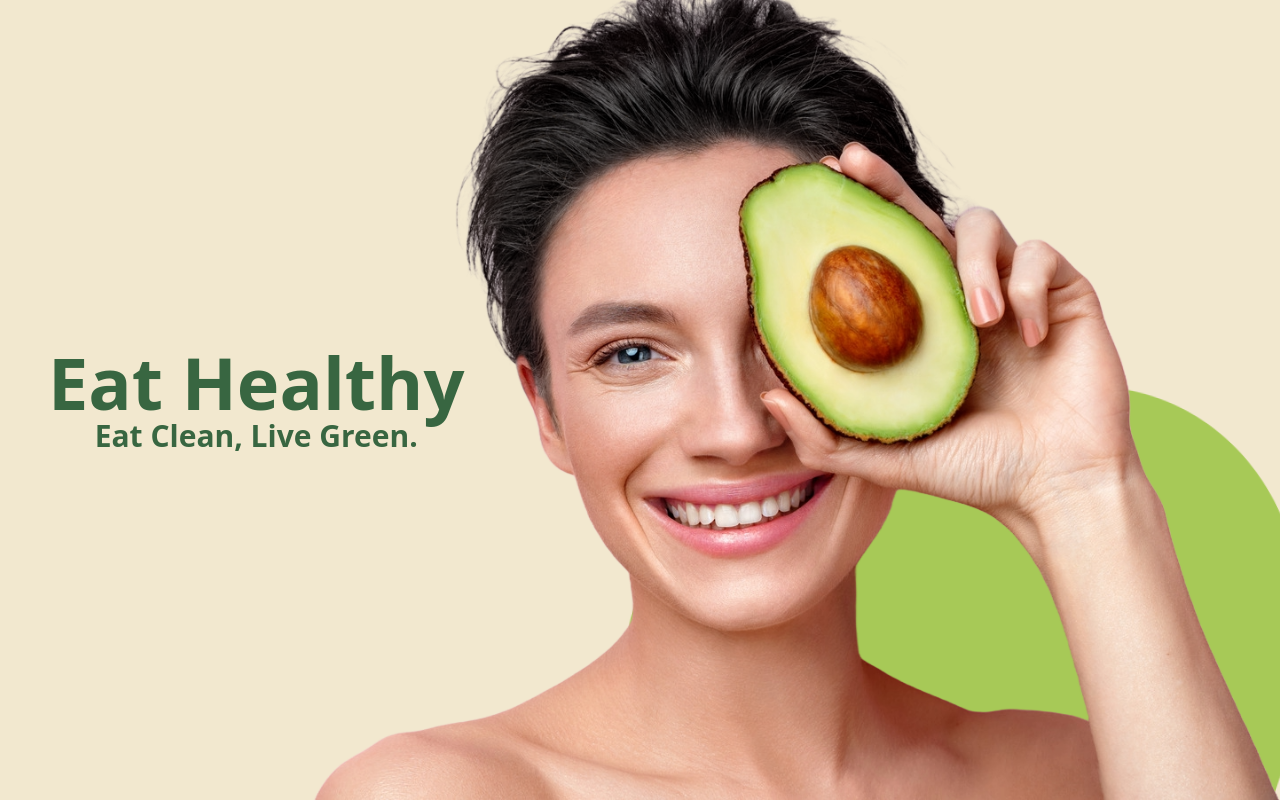
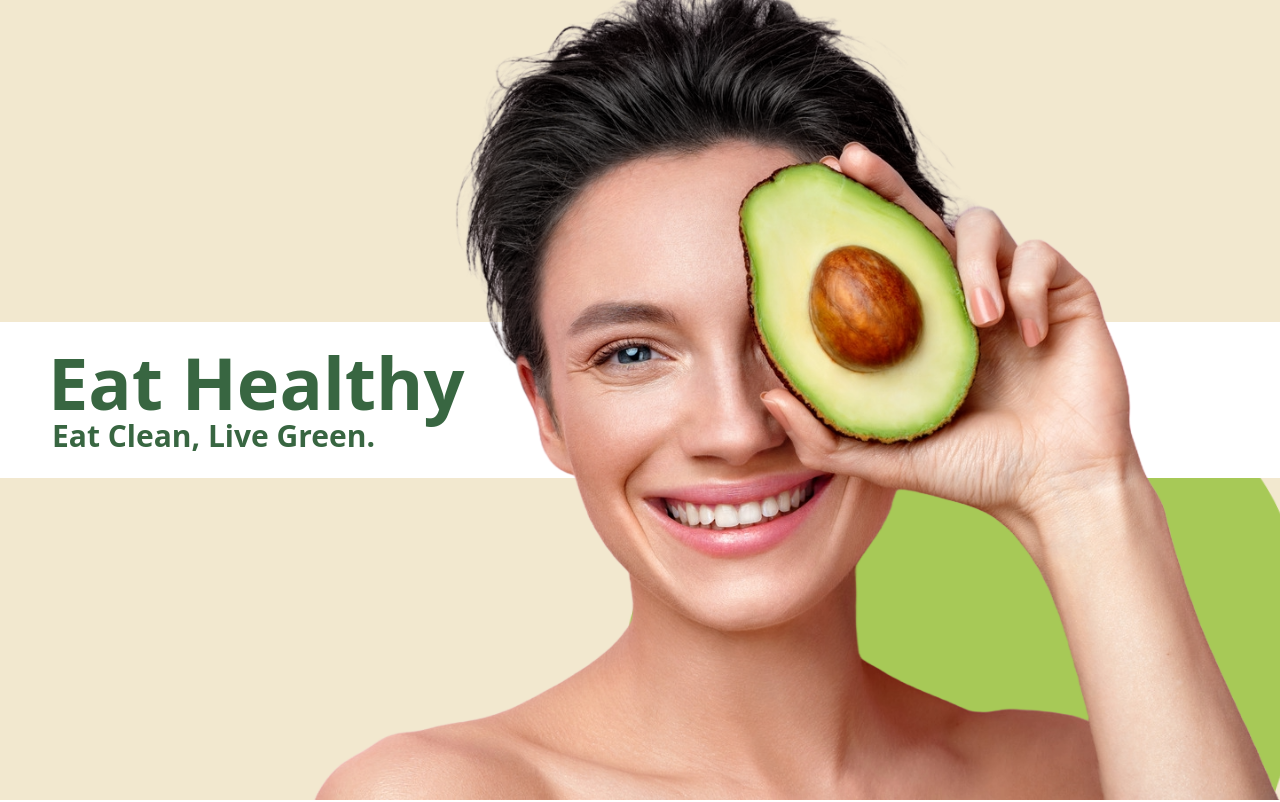
Before and after one commit to ddimkou/eat-healthy, a React (Vite) app: page / in a window 1280 px wide. Shown: the top 802 px of the page. Built offline with nearby package versions, Linux system fonts and the light colour scheme.

Commit message:
hero ui update

```diff
--- a/src/components/Hero.tsx
+++ b/src/components/Hero.tsx
@@ -2,13 +2,15 @@ import BlobAnimation from "./BlobAnimation";
 
 const Hero = () => {
   return (
-    <div className="blobContainer flex items-center justify-center xl:justify-between relative">
-      {/* text */}
-      <div className="text-cranberry-red xl:text-forest-green z-10 px-12 font-bold flex flex-col items-center justify-center relative">
-        <p className="text-5xl md:text-7xl">Eat Healthy</p>
-        <div className="w-full h-[24vh] md:h-[35vh] xl:hidden bg-logobg bg-cover bg-center"></div>
-        <div>
-          <p className="text-2xl md:text-3xl">Eat Clean, Live Green.</p>
+    <div className="blobContainer flex items-center justify-center xl:justify-between relative ">
+      {/* text w background */}
+      <div className="bg-white w-full px-12 py-6 z-10 ">
+        <div className="text-cranberry-red xl:text-forest-green font-bold flex flex-col items-start justify-center">
+          <p className="text-5xl md:text-7xl">Eat Healthy</p>
+          <div className="w-full h-[24vh] md:h-[35vh] xl:hidden bg-logobg bg-cover bg-center"></div>
+          <div>
+            <p className="text-2xl md:text-3xl ml-1">Eat Clean, Live Green.</p>
+          </div>
         </div>
       </div>
       <BlobAnimation />
```
